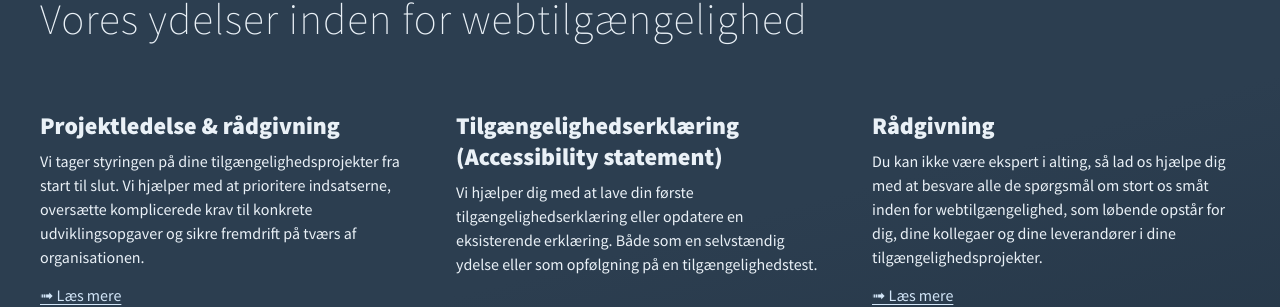
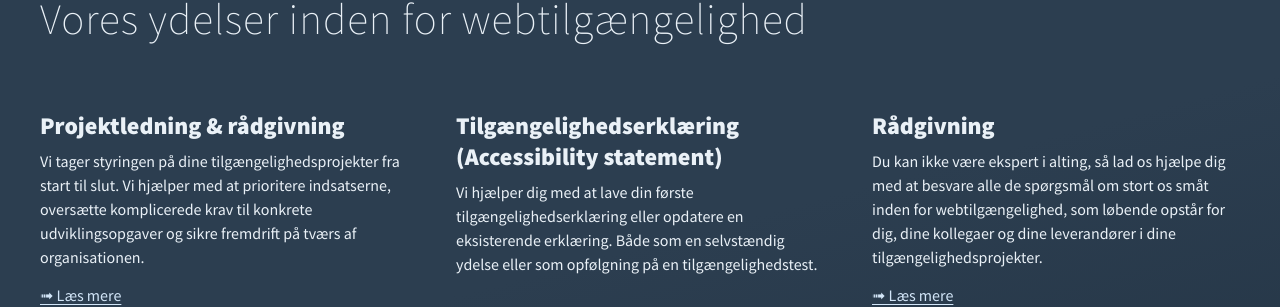
Before and after one commit to derangeddk/deranged.dk, a Jekyll site: the page built from da/tilgaengelighed/index.html, in a window 1280 px wide and 900 px high, scrolled down 2714 px. Shown: the part 150-457 px from the top of the window. Built offline with Jekyll 4.4.1, drawn with Linux system fonts in a browser that asks for light colours; some web fonts are replaced; comment, search, counter and statistics services are not loaded.

Commit message:
Update index.html

```diff
--- a/da/tilgaengelighed/projektledelse-og-raadgivning/index.html
+++ b/da/tilgaengelighed/projektledelse-og-raadgivning/index.html
@@ -1,12 +1,13 @@
 ---
 layout: simple-content
 parent: tilgængelighed
-title: Projektledelse & rådgivning på komplekse projekter
-shortTitle: Projektledelse & rådgivning
+title: Projektledning & rådgivning på komplekse projekter
+shortTitle: Projektledning & rådgivning
 excerpt: "Vi tager styringen på dine tilgængelighedsprojekter fra start til slut. Vi hjælper med at prioritere indsatserne, oversætte komplicerede krav til konkrete udviklingsopgaver og sikre fremdrift på tværs af organisationen."
 sitemap_include: 'yes'
 ---
-## Projektledelse & rådgivning om tilgængelighed på komplekse projekter
+
+## Projektledning & rådgivning på komplekse projekter
 
 Store tilgængelighedsindsatser strander ofte i komplicerede lovtekster, uoverskuelige rapporter og uklar ansvarsfordeling. Hos deranged hjælper vi organisationer med komplekse projekter og komplekse processer med at komme sikkert i mål med digital tilgængelighed.
 
```
